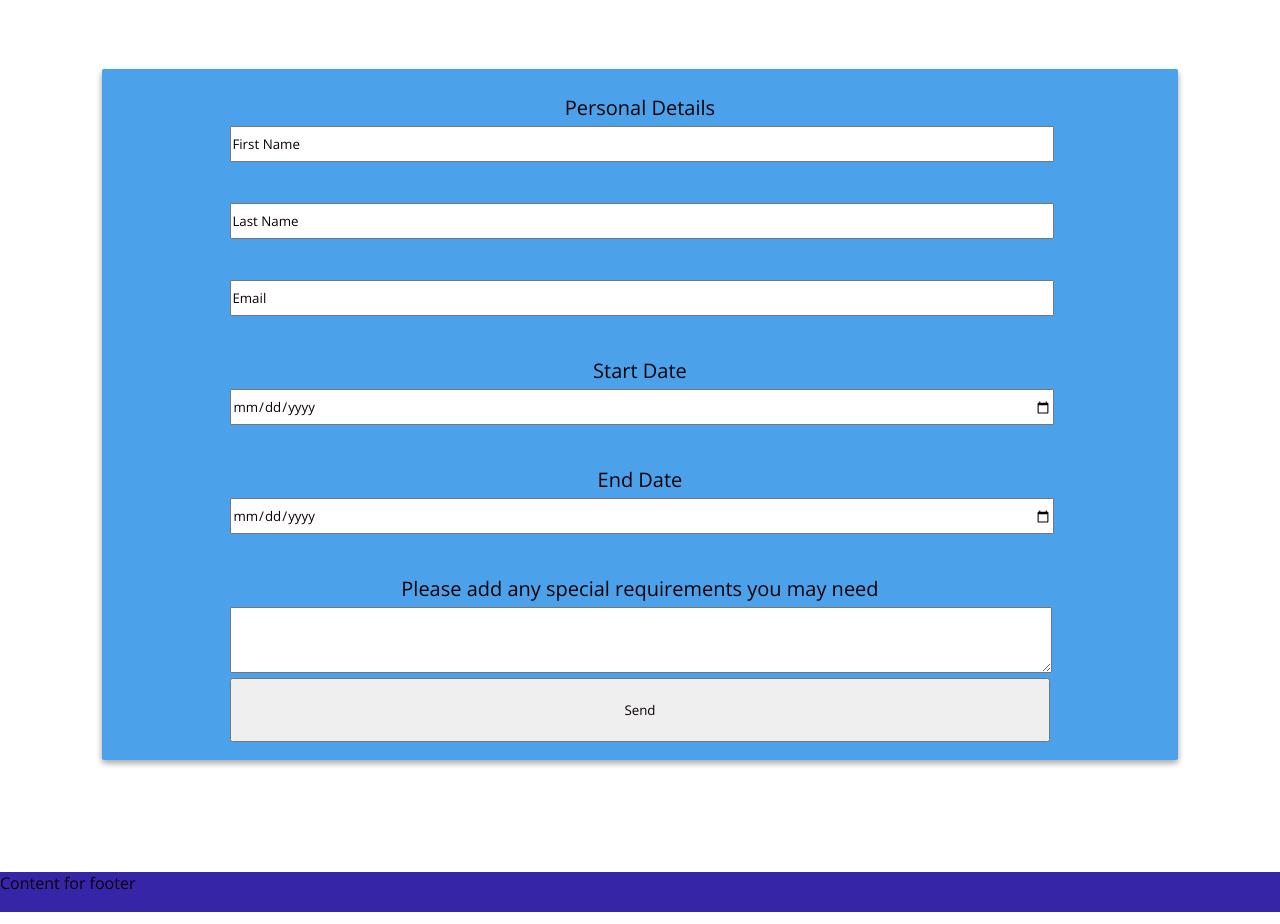
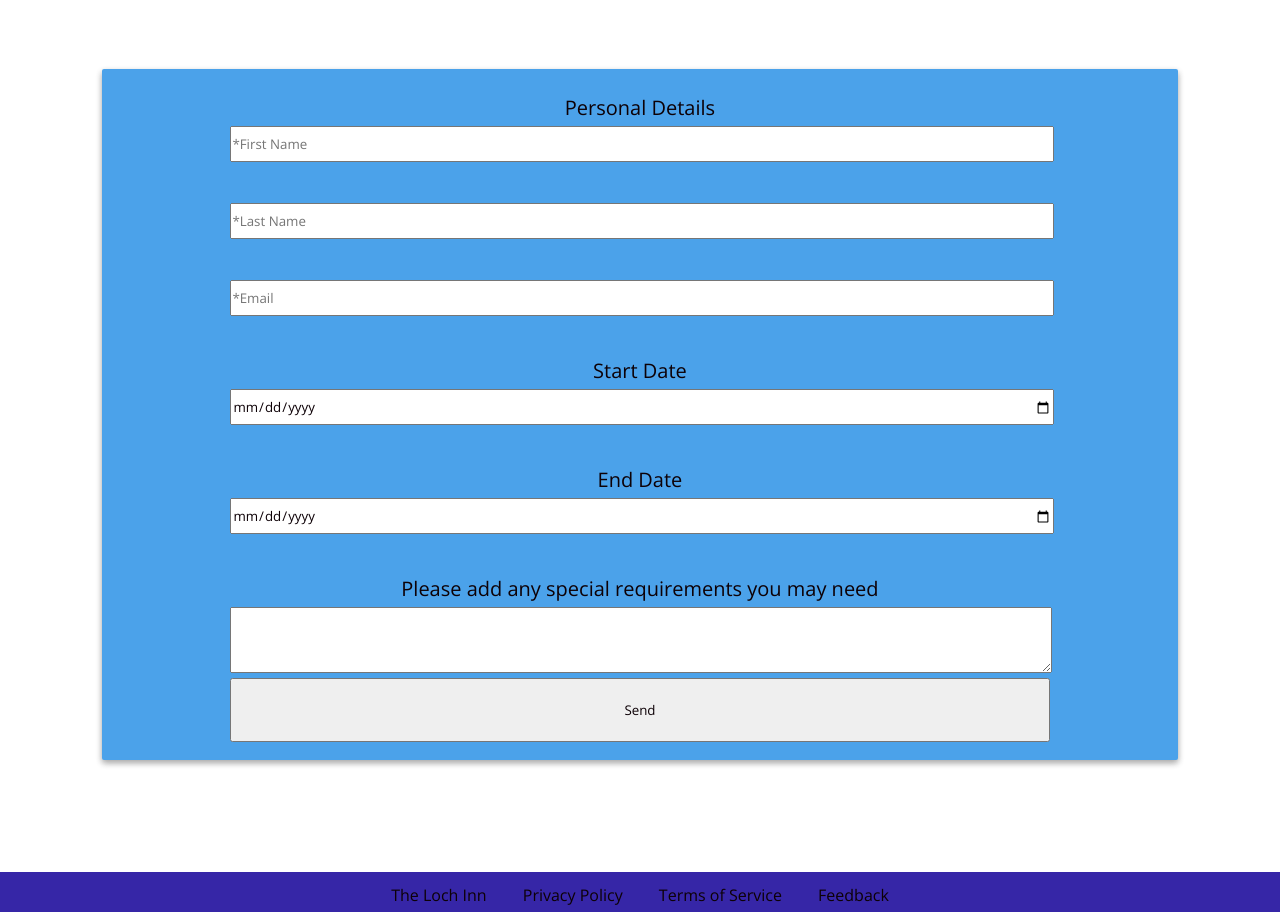
Before and after one commit to MrGhostlyOrb/TheLochInn, a plain HTML site: page reservations.html in a window 1280 px wide. Shown: the part 360-1284 px from the top of the page. Drawn offline with nearby package versions, Linux system fonts and the light colour scheme.

Commit message:
Form improvements and added footer text

```diff
--- a/reservations.html
+++ b/reservations.html
@@ -28,16 +28,16 @@
 			<div class = "content-container-form card card-2">
 				<form>
 					<p class = "frm">Personal Details</p>
-					<input type = "text" name = "firstname" value = "First Name">
+					<input required type = "text" name = "firstname" placeholder = "*First Name" accesskey = "F">
 					<br>
-					<input type = "text" name = "lastname" value = "Last Name">
+					<input required type = "text" name = "lastname" placeholder = "*Last Name" accesskey = "L">
 					<br>
-					<input type = "text" name = "email" value = "Email">
+					<input required type = "email" name = "email" placeholder = "*Email" accesskey = "E">
 					<br>
 					<p class = "frm">Start Date</p>
-					<input type = "date">
+					<input type = "date" accesskey = "S">
 					<p class = "frm">End Date</p>
-					<input type = "date">
+					<input type = "date" accesskey = "D">
 
 
 
@@ -52,7 +52,7 @@
 			</div>
 		</article>
 		<footer>
-			<p>Content for footer</p>
+			<p class = "footer-text">The Loch Inn <a class = "footer-link">Privacy Policy</a> <a class = "footer-link">Terms of Service</a> <a class = "footer-link">Feedback</a></p>
 		</footer>
 	</body>
 </html>
--- a/style.css
+++ b/style.css
@@ -28,6 +28,16 @@ footer{
 	height:5%;
 	position:relative;
 	bottom:-50%;
+}
+.footer-text{
+	text-align:center;
+	width:50%;
+	position:relative;
+	left:25%;
+	top:30%;
+}
+.footer-link{
+	margin-left:5%;
 }
 li{
 	width:30%;
```
